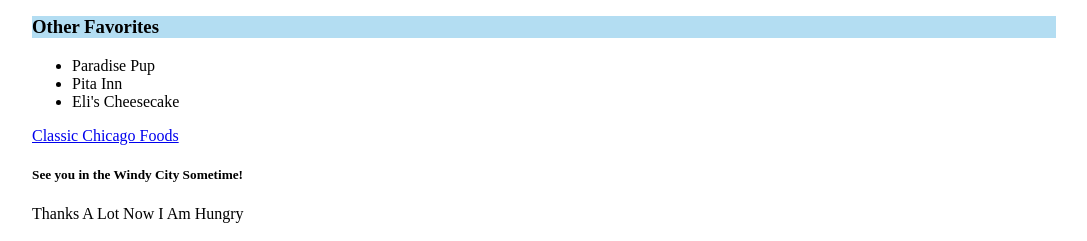
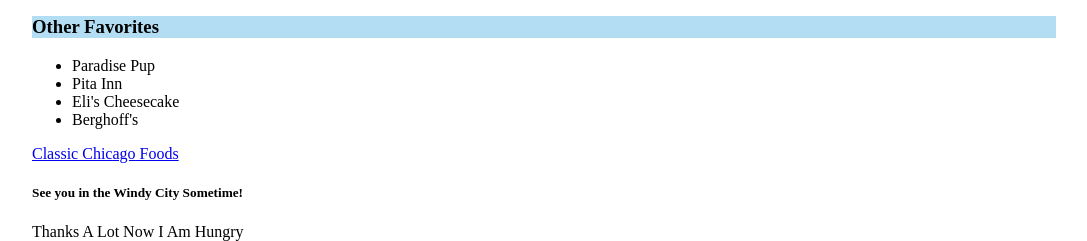
Before and after one commit to RuthEGough5/DOMBasicsExercise, a plain HTML site: page index.html in a window 1280 px wide. Shown: the part 2546-2787 px from the top of the page, without its empty margins (96-1183 px from the left). Drawn offline with Linux system fonts and the light colour scheme.

Commit message:
Addition of item in unordered list

```diff
--- a/index.html
+++ b/index.html
@@ -56,6 +56,7 @@
     <li>Paradise Pup</li>
     <li>Pita Inn</li>
     <li>Eli's Cheesecake</li>
+    <li>Berghoff's</li>
   </ul>
 
   <a href="https://www.chicagofoodplanet.com/chicago-food/">Classic Chicago Foods</a>
```
